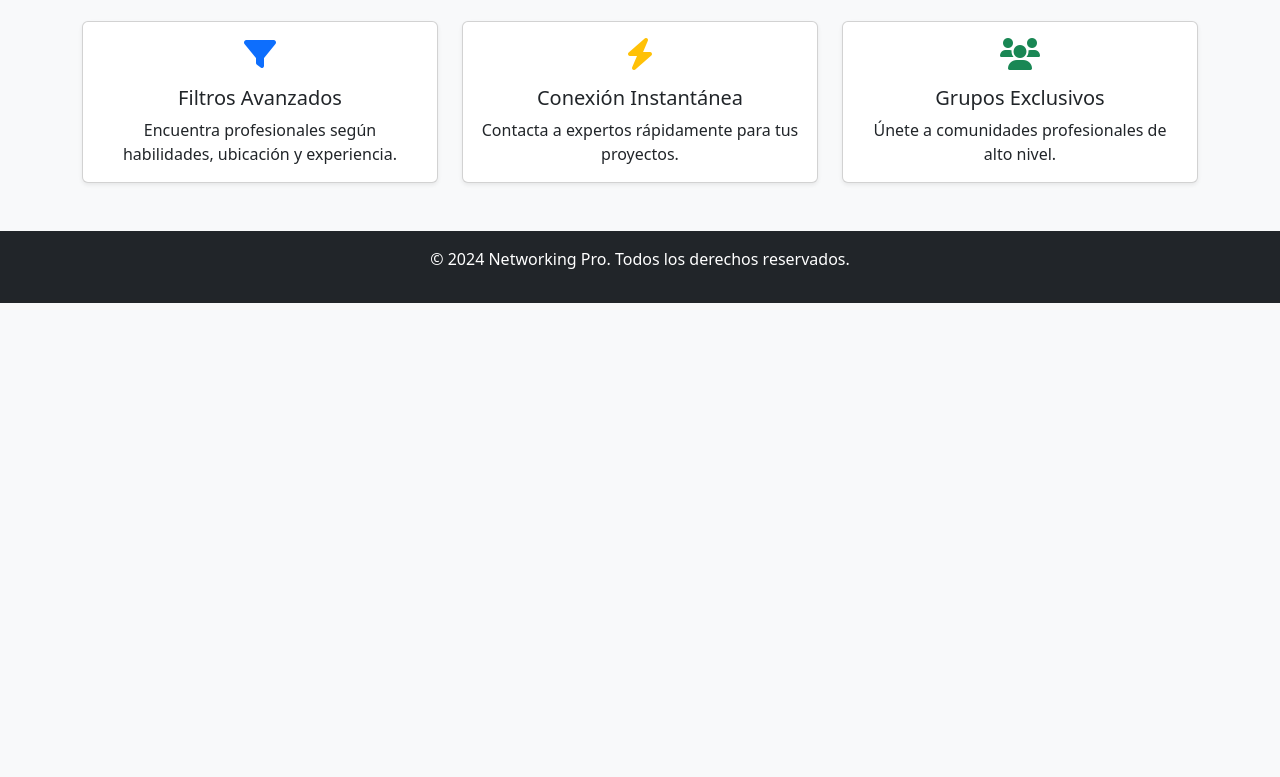
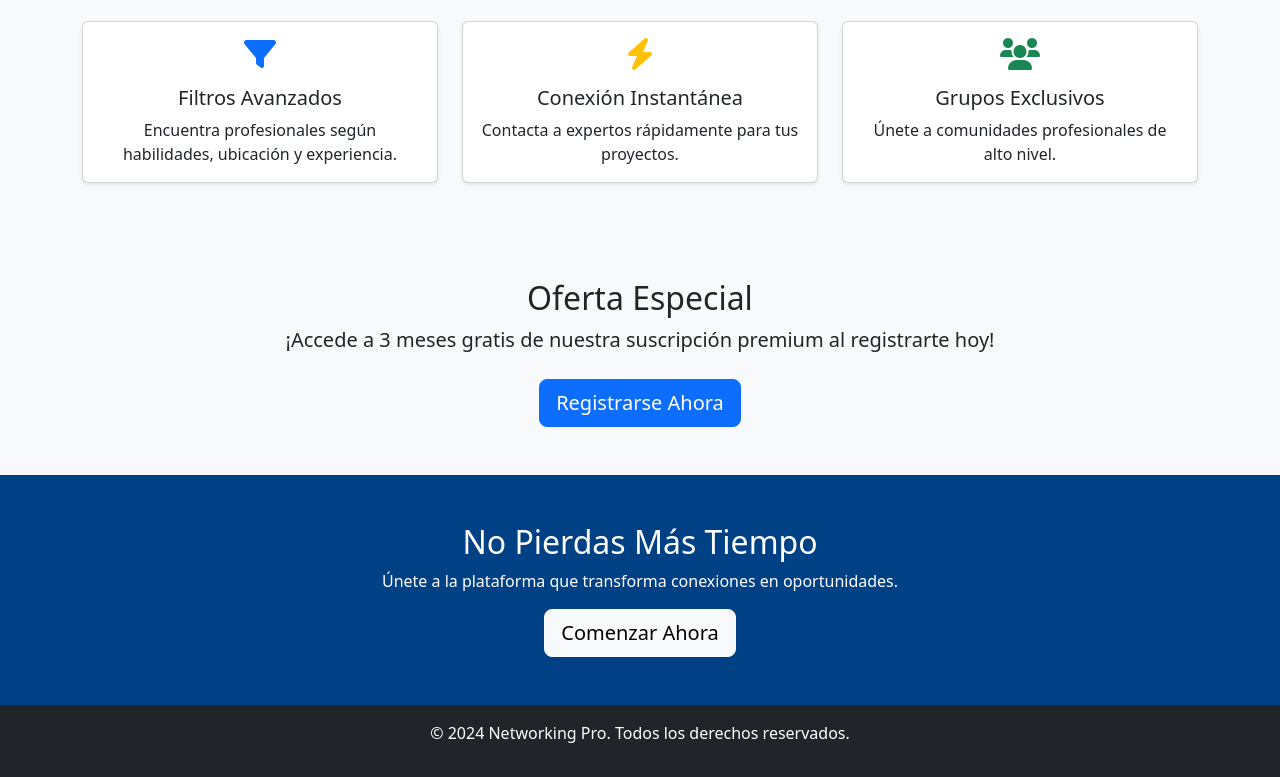
Before and after one commit to JuanValladares1998/Networth-2, a website: page beneficios.html in a window 1280 px wide. Shown: the part 363-1140 px from the top of the page. Before the commit the page ends 800 px from the top, so only its background shows below. Drawn offline with nearby package versions, Linux system fonts and the light colour scheme.

Commit message:
beneficios

```diff
--- a/beneficios.html
+++ b/beneficios.html
@@ -103,6 +103,30 @@
         </div>
     </section>
 
+    <!-- Special Offer Section -->
+    <section class="py-5 bg-light" aria-labelledby="offer-title">
+        <div class="container text-center">
+            <h2 id="offer-title" tabindex="0">Oferta Especial</h2>
+            <p class="lead" tabindex="0">¡Accede a 3 meses gratis de nuestra suscripción premium al registrarte hoy!</p>
+            <div class="mt-4">
+                <button class="btn btn-primary btn-lg" aria-label="Registrarse para obtener la oferta especial">
+                    Registrarse Ahora
+                </button>
+            </div>
+        </div>
+    </section>
+
+    <!-- Call to Action Section -->
+    <section class="py-5 bg-primary text-white text-center" aria-labelledby="cta-title">
+        <div class="container">
+            <h2 id="cta-title" tabindex="0">No Pierdas Más Tiempo</h2>
+            <p tabindex="0">Únete a la plataforma que transforma conexiones en oportunidades.</p>
+            <a href="./registro.html" class="btn btn-light btn-lg" role="button" aria-label="Comenzar ahora">
+                Comenzar Ahora
+            </a>
+        </div>
+    </section>
+
     <!-- Footer -->
     <footer class="bg-dark text-white text-center py-3">
         <div class="container">
```
